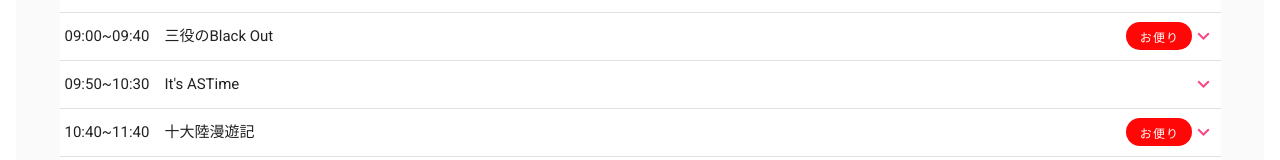
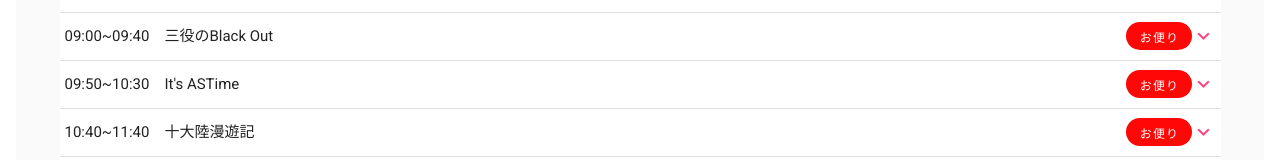
Before and after one commit to bosshii/togensai, a Vue app: page /programs/radio in a window 1280 px wide. Shown: the part 461-621 px from the top of the page. Built offline with nearby package versions, Linux system fonts and the light colour scheme.

Commit message:
Update PageProgramsRadio.vue

```diff
--- a/src/views/programs/PageProgramsRadio.vue
+++ b/src/views/programs/PageProgramsRadio.vue
@@ -71,6 +71,8 @@ export default {
           title: "09:50~10:30　It's ASTime",
           day: "1",
           program: "謎の科学集団ASTAがお送りするトーク番組。（ASTAの活動やサイエンスショーについて宣伝するかも。）",
+          form: "on",
+          formlink: "https://docs.google.com/forms/d/e/1FAIpQLSf-Ejsn6s54KEAxy3AhJSxqG-IBPmGjJmpd9rcBdKalkYdMSA/viewform?usp=sf_link"
         },
         {
           title: "10:40~11:40　十大陸漫遊記",
@@ -95,14 +97,14 @@ export default {
           program: "ベテランラジオMC：CHIKAによるトークラジオのコーナーです。どうぞご期待〜",
         },
         {
-          title: "09:00~09:40　It's ASTime",
+          title: "09:00~09:40　？？？(14回生ラジオ）",
+          day: "2",
+          program: "14回生がラジオを行います。入学して間もないですが頑張ります。",
+        },
+        {
+          title: "09:50~10:30　It's ASTime",
           day: "2",
           program: "謎の科学集団ASTAがお送りするトーク番組。（ASTAの活動やサイエンスショーについて宣伝するかも。）",
-        },
-        {
-          title: "09:50~10:30　？？？(14回生ラジオ）",
-          day: "2",
-          program: "14回生がラジオを行います。入学して間もないですが頑張ります。",
         },
         {
           title: "10:40~11:40　十大陸漫遊記",
```
